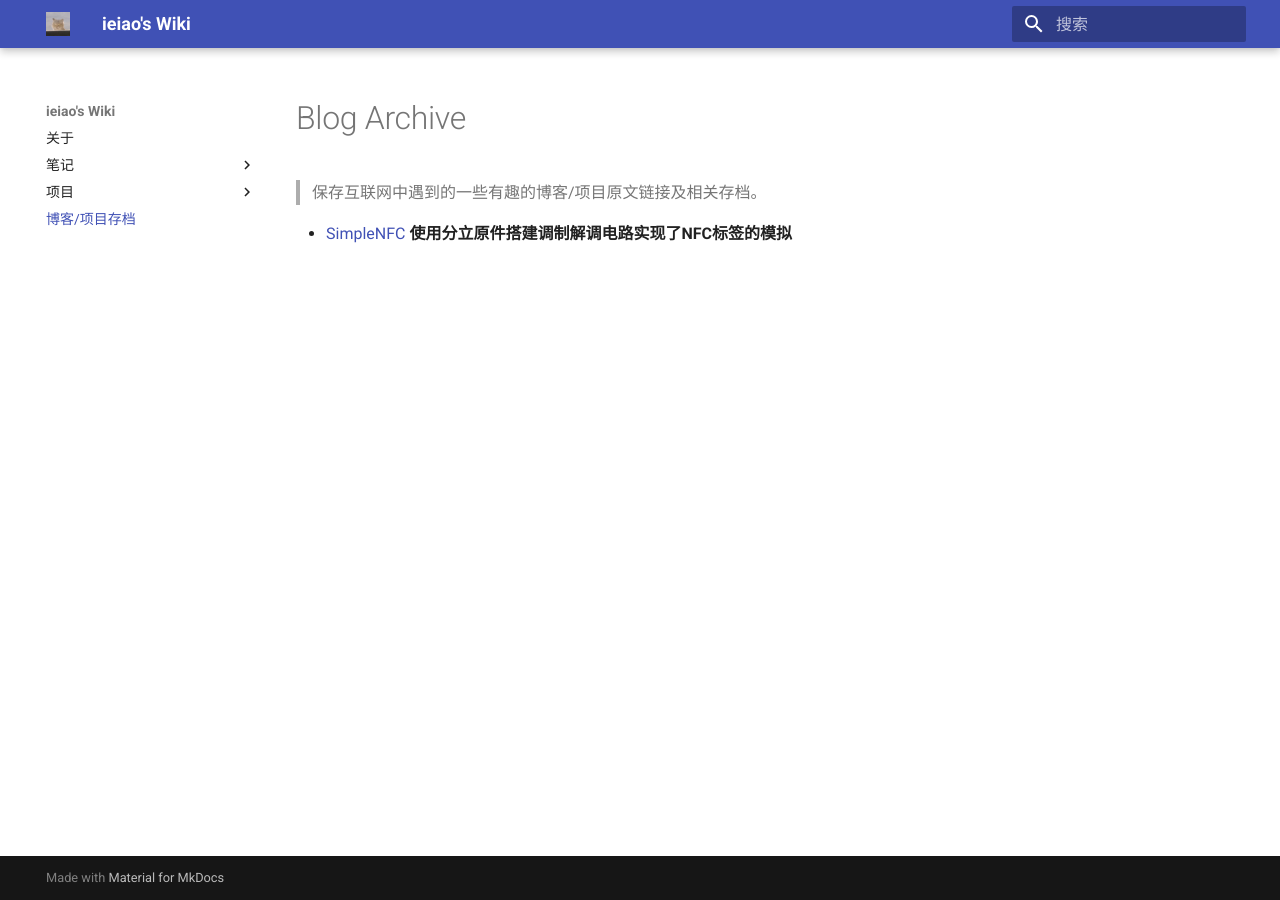
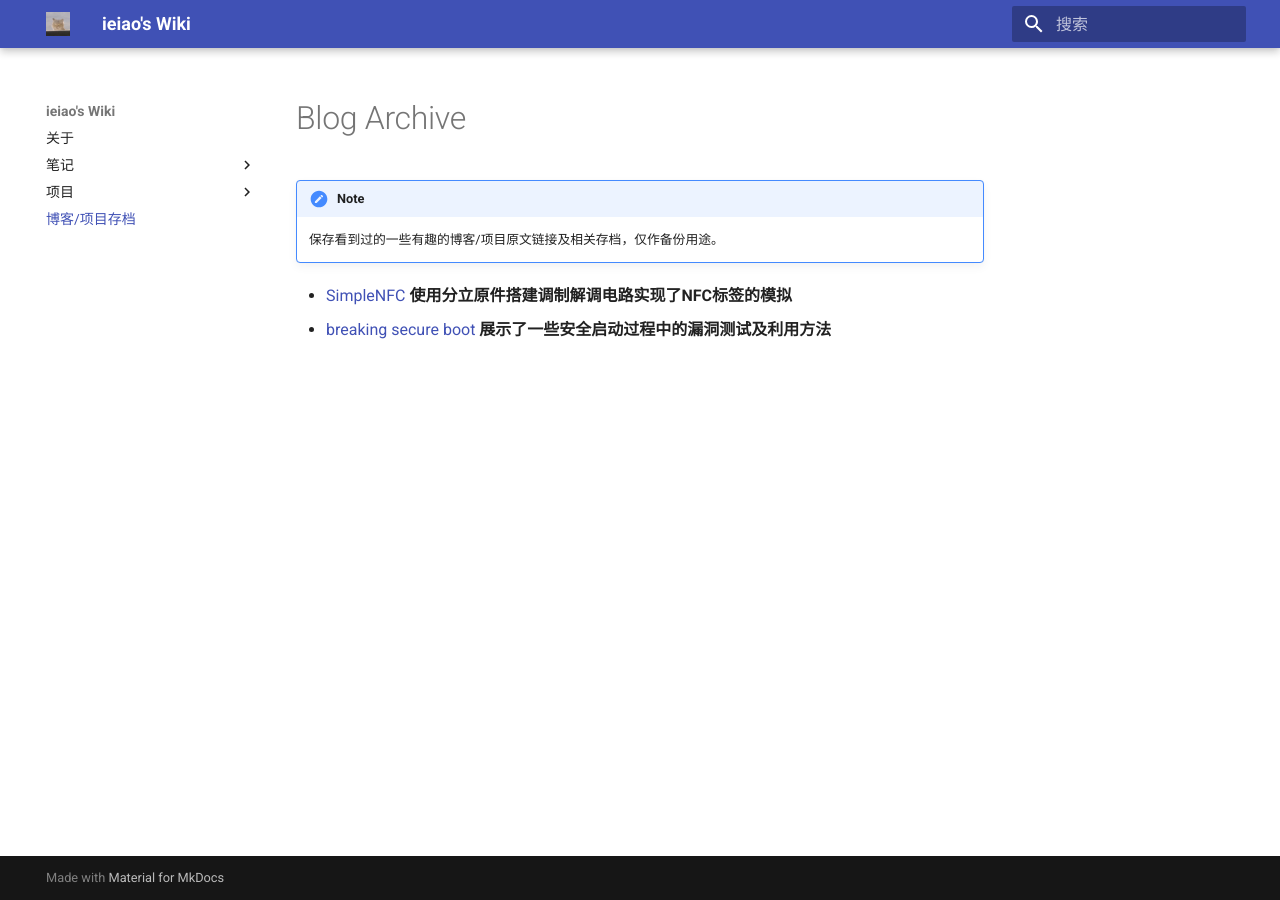
Before and after one commit to liweihao-cn/wiki, an MkDocs documentation site: the page built from docs/blog-archive/index.md, in a window 1280 px wide. Built offline with MkDocs 1.6.1 and Material for MkDocs 9.7.7, drawn with Linux system fonts in a browser that asks for light colours.

Commit message:
增加一篇博客存档

```diff
--- a/docs/blog-archive/index.md
+++ b/docs/blog-archive/index.md
@@ -1,5 +1,8 @@
 #Blog Archive
 
-> 保存互联网中遇到的一些有趣的博客/项目原文链接及相关存档。
+!!! note
+
+    保存看到过的一些有趣的博客/项目原文链接及相关存档，仅作备份用途。
 
 * [SimpleNFC](SimpleNFC/index.md) **使用分立原件搭建调制解调电路实现了NFC标签的模拟**
+* [breaking secure boot](breaking-secure-boot-on-google-nest-hub/index.md) **展示了一些安全启动过程中的漏洞测试及利用方法**
```
Also changed, not shown: docs/blog-archive/breaking-secure-boot-on-google-nest-hub/index.md (added, +9 -0 lines), docs/blog-archive/breaking-secure-boot-on-google-nest-hub/chipicopwn.gif (added), 1 other file.
